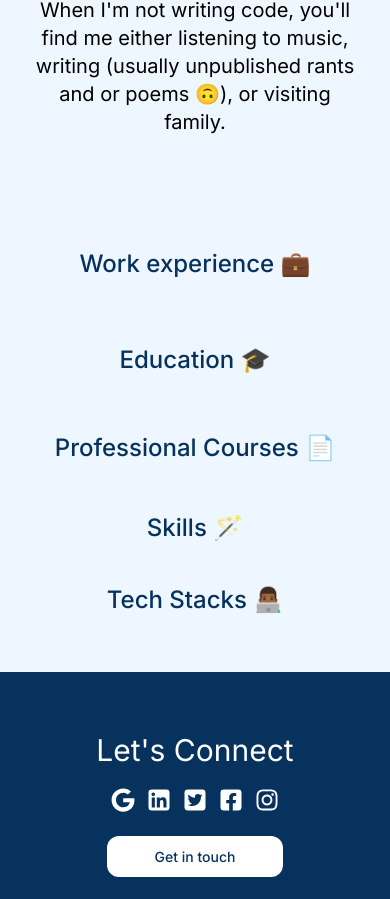
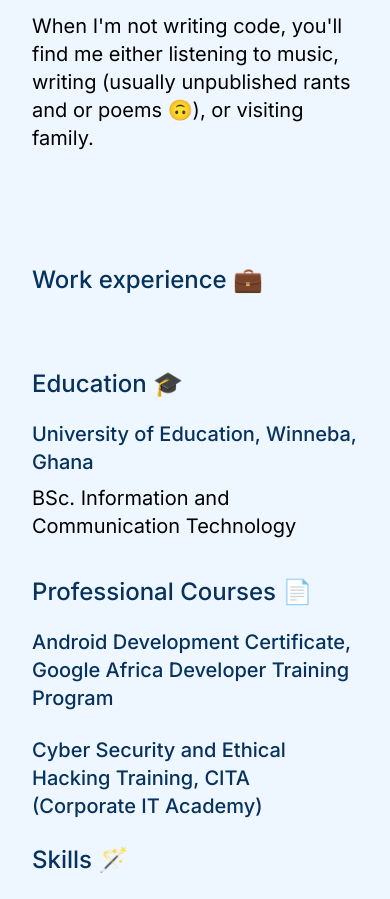
Before and after one commit to XanderSelorm/xander-selorm-portfolio, a Next.js app: page /about-me in a window 390 px wide. Shown: the part 1098-1997 px from the top of the page. Built offline with nearby package versions, Linux system fonts and the light colour scheme.

Commit message:
adding content to about page

```diff
--- a/components/volunteerCard.tsx
+++ b/components/volunteerCard.tsx
@@ -15,7 +15,7 @@
         <Image src={props.imgSrc} alt="" layout="fill" objectFit="cover" />
       </div>
       <h6 className="text-2xl text-blue">{props.title}</h6>
-      <p className="text-base text-primary-text">{props.description}</p>
+      <p className="text-base text-gray-text">{props.description}</p>
       {props.link && (
         <div className="text-base text-blue underline">
           <Link href={props.link}>Read more...</Link>
--- a/components/workCard.tsx
+++ b/components/workCard.tsx
@@ -18,7 +18,7 @@
       </div>
       <div className="col-span-4 space-y-2">
         <h6 className="text-2xl text-blue">{props.title}</h6>
-        <p className="text-base text-primary-text">{props.responsibilites}</p>
+        <p className="text-base text-gray-text">{props.responsibilites}</p>
         {props.link && (
           <div className="text-base text-blue underline">
             <Link href={props.link}>
--- a/pages/about-me.tsx
+++ b/pages/about-me.tsx
@@ -76,16 +76,18 @@
         </div>
       </Hero>
       <Section className="text-lg">
-        {aboutMeData.brief.map((item, index) => (
-          <p key={index}>{item}</p>
-        ))}
+        <div className="space-y-8 text-start">
+          {aboutMeData.brief.map((item, index) => (
+            <p key={index}>{item}</p>
+          ))}
+        </div>
       </Section>
 
       <Section className="">
-        <div className="flex w-full flex-col md:flex-row md:justify-between">
-          <div className="w-full md:w-1/2">
-            <div id="experience">
-              <h3 className="text- text-bold text-2xl font-medium text-blue md:text-left">
+        <div className="grid w-full gap-5 md:grid-cols-2">
+          <div className="w-full space-y-8 text-start">
+            <div id="experience" className="space-y-4">
+              <h3 className="text-bold text-2xl font-medium text-blue md:text-left">
                 Work experience 💼
               </h3>
               <div className="space-y-4">
@@ -104,29 +106,29 @@
                 ))}
               </div>
             </div>
-            <div id="education">
-              <h3 className="text- text-bold mt-10 text-2xl font-medium text-blue md:text-left">
+            <div id="education" className="space-y-4">
+              <h3 className="text-bold text-2xl font-medium text-blue md:text-left">
                 Education 🎓
               </h3>
               <div className="space-y-4">
                 {aboutMeData.education.map(item => (
                   <div key={item.programme}>
                     <p className="py-1 text-left text-lg font-medium text-blue md:text-left">
-                      {item.programme}
+                      {item.schoolName}
                     </p>
                     <p className="text-gray py-1 text-left text-lg md:text-left">
-                      {item.schoolName}
+                      {item.programme}
                     </p>
                   </div>
                 ))}
               </div>
             </div>
-            <div id="Courses">
-              <h3 className="text- text-bold mt-10 text-2xl font-medium text-blue md:text-left">
+            <div id="Courses" className="space-y-4">
+              <h3 className="text-bold text-2xl font-medium text-blue md:text-left">
                 Professional Courses 📄
               </h3>
               <div className="space-y-4">
-                {aboutMeData.courses.map((item, index) => (
+                {aboutMeData.certifications.map((item, index) => (
                   <div key={item.title}>
                     <Link href={item.link ?? ''}>
                       <p className="py-1 text-left text-lg font-medium text-blue md:text-left">
@@ -138,9 +140,9 @@
               </div>
             </div>
           </div>
-          <div className="mt-10 w-full sm:mt-0 md:w-1/2">
-            <div id="Skills">
-              <h3 className="text- text-bold text-2xl font-medium text-blue md:text-left">
+          <div className="w-full space-y-8 text-start">
+            <div id="Skills" className="space-y-4">
+              <h3 className="text-bold text-2xl font-medium text-blue md:text-left">
                 Skills 🪄
               </h3>
               <div className="space-y-4">
@@ -153,7 +155,7 @@
               </div>
             </div>
             <div id="Tech">
-              <h3 className="text- text-bold mt-10 text-2xl font-medium text-blue md:text-left">
+              <h3 className="text-bold text-2xl font-medium text-blue md:text-left">
                 Tech Stacks 👨🏾‍💻
               </h3>
               <div className="space-y-4">
--- a/resources/about-me-data.ts
+++ b/resources/about-me-data.ts
@@ -13,15 +13,19 @@
     ],
     education: [
         {
-            schoolName: "",
-            programme: "",
+            schoolName: "University of Education, Winneba, Ghana",
+            programme: "BSc. Information and Communication Technology",
         }
     ],
     skills: [""],
-    courses: [
+    certifications: [
         {
-            title: "",
-            link: "",
+            title: "Android Development Certificate, Google Africa Developer Training Program",
+            link: "https://adscerts.com/scholar/544518FBC4F2873C",
+        },
+        {
+            title: "Cyber Security and Ethical Hacking Training, CITA (Corporate IT Academy)",
+            link: ""
         }
     ],
     techStacks: [""],
--- a/shared/interfaces.ts
+++ b/shared/interfaces.ts
@@ -3,7 +3,7 @@
     workExperience: WorkExperience[];
     education: Education[];
     skills: string[];
-    courses: Course[];
+    certifications: Course[];
     techStacks: string[];
 }
 
--- a/tailwind.config.js
+++ b/tailwind.config.js
@@ -9,7 +9,7 @@
       colors: {
         blue: "#06325d",
         yellow: "#ffff00",
-        "primary-text": "#333333",
+        "gray-text": "#333333",
         "secondary-text": "",
       },
       fontSize: {
```
Lines whose indentation alone changed are shown as unchanged.
